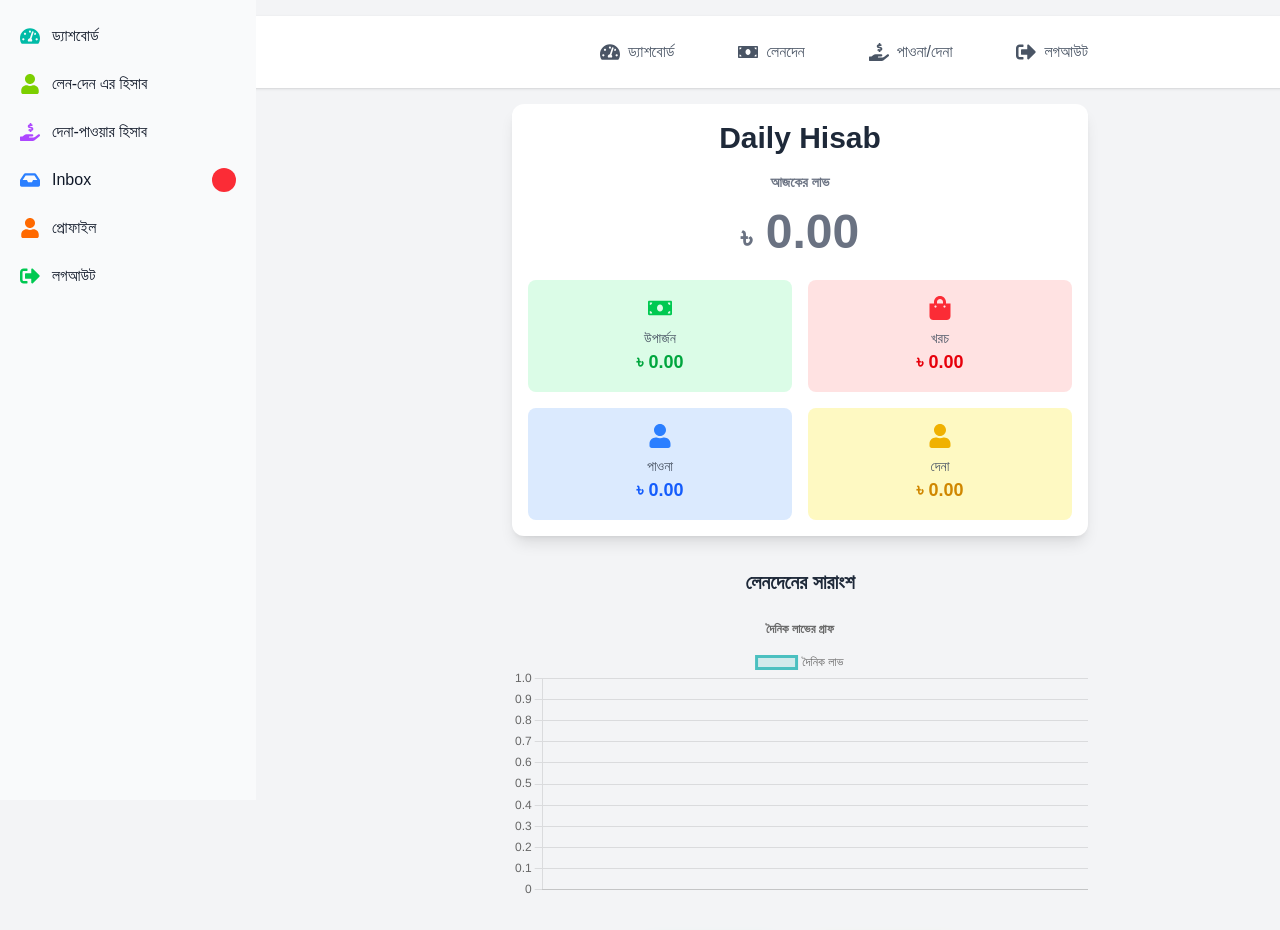
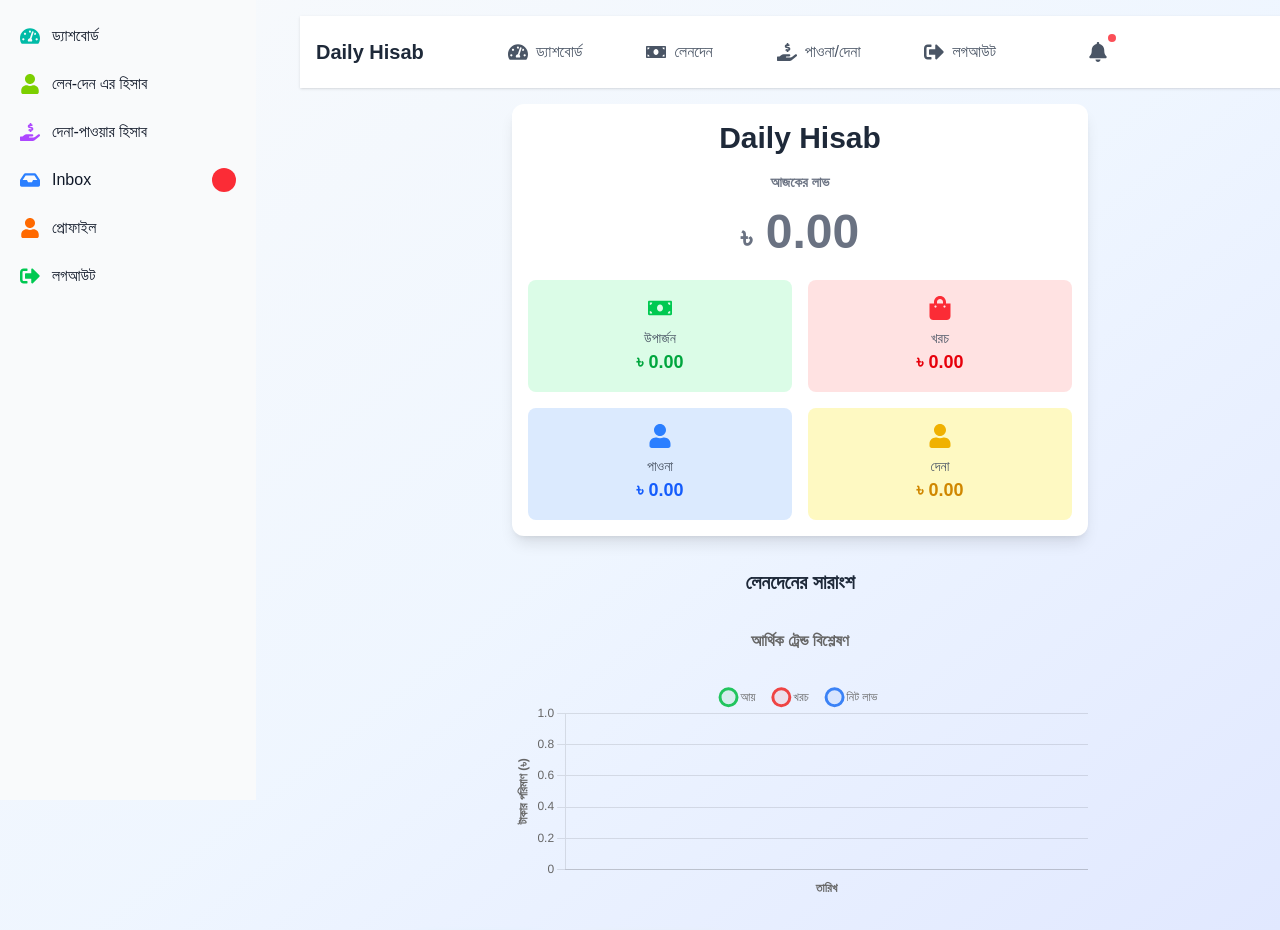
Before and after one commit to mb-shupto/my-daily-hisab, a Next.js app: page /dashboard in a window 1280 px wide. Shown: the top 930 px of the page. Built offline with nearby package versions, Linux system fonts and the light colour scheme.

Commit message:
reset changes

```diff
--- a/package.json
+++ b/package.json
@@ -20,6 +20,7 @@
     "react-dom": "^19.1.1",
     "react-helmet": "^6.1.0",
     "react-icons": "^5.5.0",
+    "react-toastify": "^11.0.5",
     "uuid": "^11.1.0"
   },
   "devDependencies": {
--- a/src/app/components/Menubar.tsx
+++ b/src/app/components/Menubar.tsx
@@ -21,8 +21,8 @@ export default function Menubar({ isOpen, toggleMenu }: MenubarProps) {
   };
 
   return (
-    <header className="bg-white shadow p-4 w-full mt-0'">
-      <div className="flex justify-between items-center w-full">
+    <header className="bg-white shadow p-4 w-250 mt-0">
+      <div className="flex  items-center w-200">
         <h1 className="text-xl font-bold text-gray-800">Daily Hisab</h1>
         <nav className="hidden md:flex flex-1 justify-center items-center gap-8">
           <Link href="/dashboard" className="flex items-center gap-2 text-gray-600 hover:text-teal-600 px-4 py-2 rounded transition-colors">
@@ -47,10 +47,13 @@ export default function Menubar({ isOpen, toggleMenu }: MenubarProps) {
           </button>
         </nav>
         <div className="flex items-center gap-4">
-          <NotificationBell />
+          {/* Notification Bell - always visible */}
+          <div className="relative">
+            <NotificationBell />
+          </div>
           <button
             onClick={toggleMenu}
-            className="md:hidden text-gray-600 hover:text-gray-800"
+            className="md:hidden text-gray-600 hover:text-gray-800 p-2"
             aria-label="Toggle menu"
           >
             {isOpen ? '✕' : '☰'}
--- a/src/app/components/NotificationBell.tsx
+++ b/src/app/components/NotificationBell.tsx
@@ -188,11 +188,11 @@ export default function NotificationBell() {
         id="dropdownNotificationButton"
         ref={bellRef}
         onClick={() => setOpen((prev) => !prev)}
-        className="relative inline-flex items-center text-sm font-medium text-center text-gray-500 hover:text-gray-900 focus:outline-none "
+        className="relative inline-flex items-center p-2 text-sm font-medium text-center text-gray-600 hover:text-gray-900 focus:outline-none focus:ring-2 focus:ring-blue-300 rounded-lg transition-colors duration-200"
         type="button"
       >
         <FaBell className="w-5 h-5" />
-        <div className="absolute block w-3 h-3 bg-red-500 border-2 border-white rounded-full -top-0.5 start-2.5 "></div>
+        <div className="absolute block w-3 h-3 bg-red-500 border-2 border-white rounded-full -top-0.5 -right-0.5 animate-pulse"></div>
       </button>
       {open && (
         <div
--- a/src/app/dashboard/page.tsx
+++ b/src/app/dashboard/page.tsx
@@ -8,6 +8,7 @@ import EditTransactionModal from "../components/EditTransactionModal";
 import EditDebtModal from "../components/EditDebtModal";
 import Menubar from "../components/Menubar";
 import Sidebar from "../components/Sidebar";
+import NotificationBell from "../components/NotificationBell";
 
 import { Line } from "react-chartjs-2";
 import {
@@ -188,41 +189,130 @@ export default function Dashboard() {
   const labels = Object.keys(dailyProfit).sort(
     (a, b) => new Date(a).getTime() - new Date(b).getTime()
   );
-  const data = labels.map((label) => dailyProfit[label]);
+
+  // Calculate daily earnings, expenses, and profit
+  const dailyEarnings: { [date: string]: number } = {};
+  const dailyExpenses: { [date: string]: number } = {};
+
+  transactions.forEach((transaction) => {
+    const date = new Date(transaction.date).toLocaleDateString('en-CA');
+    if (transaction.type === 'earning') {
+      dailyEarnings[date] = (dailyEarnings[date] || 0) + transaction.amount;
+    } else {
+      dailyExpenses[date] = (dailyExpenses[date] || 0) + transaction.amount;
+    }
+  });
+
+  const earningsData = labels.map((label) => dailyEarnings[label] || 0);
+  const expensesData = labels.map((label) => dailyExpenses[label] || 0);
+  const profitData = labels.map((label) => dailyProfit[label] || 0);
 
   const chartData = {
     labels,
     datasets: [
       {
-        label: "দৈনিক লাভ",
-        data,
-        borderColor: "rgb(75, 192, 192)",
-        backgroundColor: "rgba(75, 192, 192, 0.2)",
-        tension: 0.1,
+        label: "আয়",
+        data: earningsData,
+        borderColor: "rgb(34, 197, 94)",
+        backgroundColor: "rgba(34, 197, 94, 0.1)",
+        tension: 0.4,
+        fill: false,
+        borderWidth: 3,
+      },
+      {
+        label: "খরচ",
+        data: expensesData,
+        borderColor: "rgb(239, 68, 68)",
+        backgroundColor: "rgba(239, 68, 68, 0.1)",
+        tension: 0.4,
+        fill: false,
+        borderWidth: 3,
+      },
+      {
+        label: "নিট লাভ",
+        data: profitData,
+        borderColor: "rgb(59, 130, 246)",
+        backgroundColor: "rgba(59, 130, 246, 0.1)",
+        tension: 0.4,
+        fill: true,
+        borderWidth: 3,
       },
     ],
   };
 
   const chartOptions = {
     responsive: true,
+    interaction: {
+      mode: 'index' as const,
+      intersect: false,
+    },
     plugins: {
       legend: {
         position: "top" as const,
+        labels: {
+          usePointStyle: true,
+          padding: 20,
+          font: {
+            size: 12,
+          },
+        },
       },
       title: {
         display: true,
-        text: "দৈনিক লাভের গ্রাফ",
+        text: "আর্থিক ট্রেন্ড বিশ্লেষণ",
+        font: {
+          size: 16,
+          weight: 'bold' as const,
+        },
+        padding: 20,
+      },
+      tooltip: {
+        backgroundColor: 'rgba(0, 0, 0, 0.8)',
+        titleColor: 'white',
+        bodyColor: 'white',
+        borderColor: 'rgba(255, 255, 255, 0.2)',
+        borderWidth: 1,
+      },
+    },
+    scales: {
+      x: {
+        display: true,
+        title: {
+          display: true,
+          text: 'তারিখ',
+          font: {
+            size: 12,
+            weight: 'bold' as const,
+          },
+        },
+        grid: {
+          color: 'rgba(0, 0, 0, 0.1)',
+        },
+      },
+      y: {
+        display: true,
+        title: {
+          display: true,
+          text: 'টাকার পরিমাণ (৳)',
+          font: {
+            size: 12,
+            weight: 'bold' as const,
+          },
+        },
+        grid: {
+          color: 'rgba(0, 0, 0, 0.1)',
+        },
+        beginAtZero: true,
       },
     },
   };
 
   return (
-    <div className="min-h-screen bg-gray-100 flex flex-col">
+    <div className="min-h-screen bg-gradient-to-br from-slate-50 via-blue-50 to-indigo-100 flex flex-col">
       {/* Mobile menu button */}
-      {/* Mobile menu button: always visible, right side, above sidebar */}
-      <div className="md:hidden fixed top-2 right-2 z-50">
+      <div className="md:hidden fixed top-4 right-4 z-50">
         <button
-          className="p-2 rounded-md text-gray-700 bg-white shadow hover:bg-gray-100"
+          className="p-3 rounded-xl text-slate-700 bg-white/90 backdrop-blur-sm shadow-lg hover:bg-white transition-all duration-300 border border-white/20"
           onClick={() => setIsMenuOpen(!isMenuOpen)}
           aria-label="Toggle sidebar"
         >
@@ -242,6 +332,7 @@ export default function Dashboard() {
           </svg>
         </button>
       </div>
+
       {/* Sidebar: hidden on mobile, shrunk on small screens */}
       <div
         className={`fixed top-0 right-0 h-full z-40 transition-transform duration-300 ${
@@ -313,7 +404,7 @@ export default function Dashboard() {
           </div>
 
         {/* Buttons below the graph */}
-          <div className="flex flex-col sm:flex-row gap-2 sm:gap-10 mt-4 sm:mt-8 ">
+        <div className="flex flex-col sm:flex-row gap-2 sm:gap-10 mt-4 sm:mt-8 w-full">
           <button
             type="button"
             className="w-full sm:w-auto text-white bg-gradient-to-r from-teal-400 via-teal-500 to-teal-600 hover:bg-gradient-to-br focus:ring-4 focus:outline-none focus:ring-teal-300 dark:focus:ring-teal-800 shadow-lg shadow-teal-500/50 dark:shadow-lg dark:shadow-teal-800/80 font-medium rounded-lg text-sm px-5 py-2.5 text-center mb-2 sm:mb-0"
```
Also changed, not shown: 1 other file (tests, documents, lock files or other folders). Lines whose indentation alone changed are shown as unchanged.
